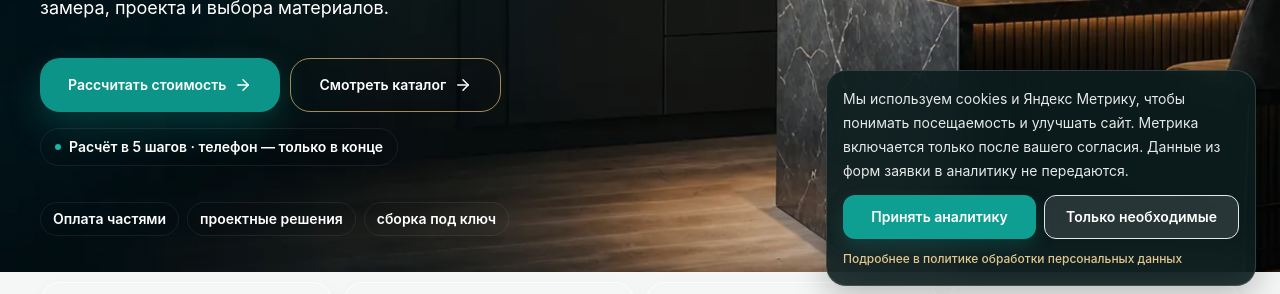
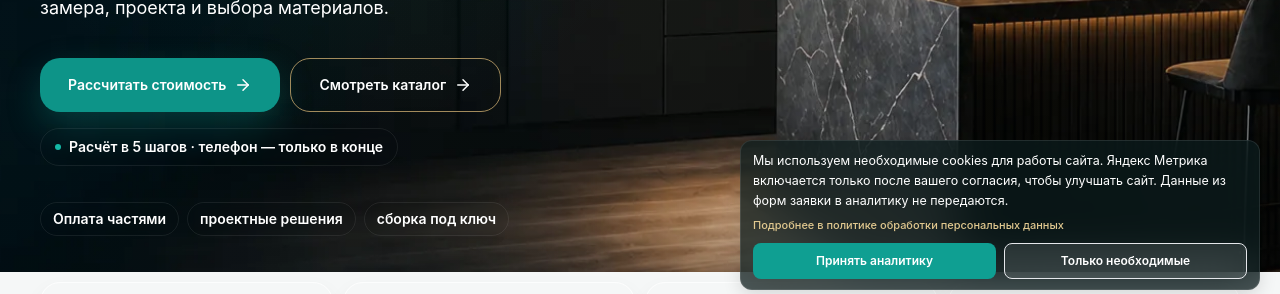
Before and after one commit to YaralievAli/KIT, a Next.js app: page / in a window 1280 px wide. Shown: the part 490-784 px from the top of the page. Built offline with nearby package versions, Linux system fonts and the light colour scheme; no server answers.

Commit message:
Lighten analytics consent banner

```diff
--- a/src/components/analytics/AnalyticsConsentBanner.tsx
+++ b/src/components/analytics/AnalyticsConsentBanner.tsx
@@ -16,21 +16,23 @@ export function AnalyticsConsentBanner() {
   }
 
   return (
-    <aside className="fixed inset-x-3 bottom-24 z-[55] mx-auto max-w-xl rounded-2xl border border-white/15 bg-[rgba(12,29,30,0.88)] p-3.5 text-white shadow-[0_12px_34px_rgba(0,0,0,0.24)] backdrop-blur-xl sm:bottom-6 sm:left-auto sm:right-6 sm:mx-0 sm:w-[min(430px,calc(100vw-3rem))] sm:p-4" aria-label="Согласие на аналитику">
-      <p className="text-sm leading-5 text-white/90 sm:leading-6">
-        Мы используем cookies и Яндекс Метрику, чтобы понимать посещаемость и улучшать сайт. Метрика включается только после вашего согласия. Данные из форм заявки в аналитику не передаются.
-      </p>
-      <div className="mt-3 flex flex-col gap-2 sm:flex-row">
-        <button className="inline-flex min-h-11 flex-1 items-center justify-center rounded-xl bg-[#0F9F92] px-4 text-sm font-semibold text-white shadow-[0_8px_18px_rgba(15,159,146,0.22)] transition hover:bg-[#14B8A6] focus-visible:outline focus-visible:outline-2 focus-visible:outline-offset-2 focus-visible:outline-[#C8A96E]" type="button" onClick={() => chooseConsent("accepted")}>
+    <aside className="fixed inset-x-3 bottom-24 z-[55] mx-auto max-w-[520px] rounded-xl border border-white/[0.1] bg-[rgba(12,29,30,0.72)] px-3 py-2.5 text-white shadow-[0_6px_18px_rgba(0,0,0,0.12)] backdrop-blur-xl sm:bottom-5 sm:left-auto sm:right-5 sm:mx-0 sm:w-[min(520px,calc(100vw-2.5rem))]" aria-label="Согласие на аналитику">
+      <div className="min-w-0">
+        <p className="text-[12.5px] leading-5 text-white/88">
+          Мы используем необходимые cookies для работы сайта. Яндекс Метрика включается только после вашего согласия, чтобы улучшать сайт. Данные из форм заявки в аналитику не передаются.
+        </p>
+        <Link className="mt-1 inline-flex text-[11px] font-medium leading-4 text-[#E0C88F] underline-offset-4 hover:underline focus-visible:outline focus-visible:outline-2 focus-visible:outline-offset-2 focus-visible:outline-[#C8A96E]" href="/privacy">
+          Подробнее в политике обработки персональных данных
+        </Link>
+      </div>
+      <div className="mt-2 grid grid-cols-1 gap-2 sm:grid-cols-2">
+        <button className="inline-flex min-h-9 items-center justify-center rounded-lg bg-[#0F9F92] px-3 text-xs font-semibold text-white transition hover:bg-[#14B8A6] focus-visible:outline focus-visible:outline-2 focus-visible:outline-offset-2 focus-visible:outline-[#C8A96E]" type="button" onClick={() => chooseConsent("accepted")}>
           Принять аналитику
         </button>
-        <button className="inline-flex min-h-11 flex-1 items-center justify-center rounded-xl border border-white/28 bg-white/[0.12] px-4 text-sm font-semibold text-white transition hover:border-white/36 hover:bg-white/[0.17] focus-visible:outline focus-visible:outline-2 focus-visible:outline-offset-2 focus-visible:outline-[#C8A96E]" type="button" onClick={() => chooseConsent("rejected")}>
+        <button className="inline-flex min-h-9 items-center justify-center rounded-lg border border-white/28 bg-white/[0.1] px-3 text-xs font-semibold text-white transition hover:border-white/40 hover:bg-white/[0.15] focus-visible:outline focus-visible:outline-2 focus-visible:outline-offset-2 focus-visible:outline-[#C8A96E]" type="button" onClick={() => chooseConsent("rejected")}>
           Только необходимые
         </button>
       </div>
-      <Link className="mt-3 inline-flex text-xs font-medium text-[#E0C88F] underline-offset-4 hover:underline focus-visible:outline focus-visible:outline-2 focus-visible:outline-offset-2 focus-visible:outline-[#C8A96E]" href="/privacy">
-        Подробнее в политике обработки персональных данных
-      </Link>
     </aside>
   );
 }
```
